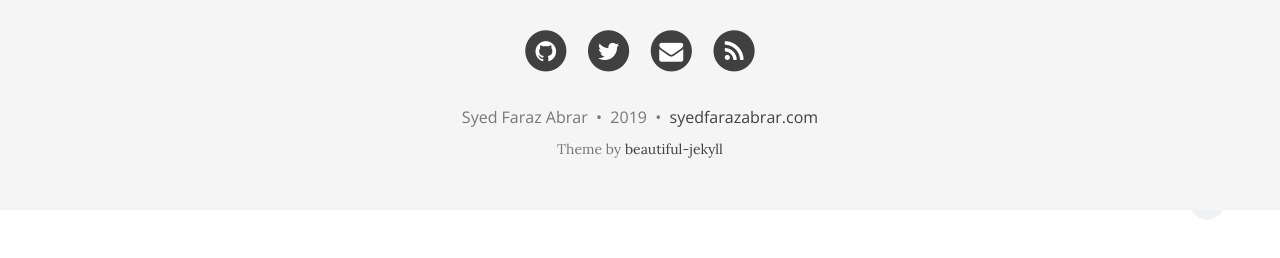
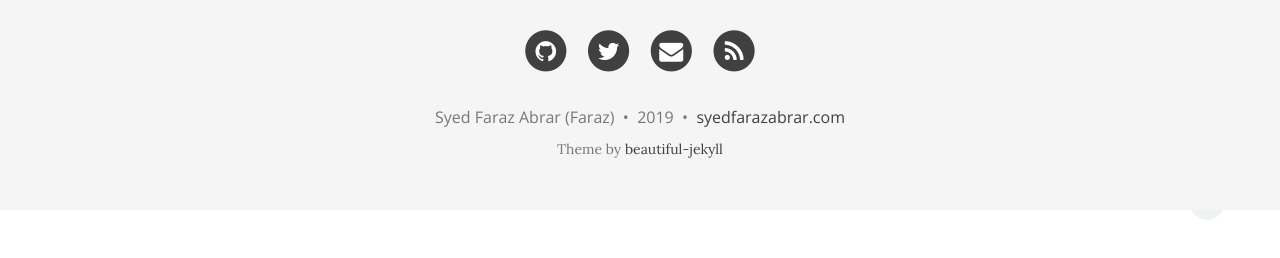
Before and after one commit to farazsth98/farazsth98.github.io, a Jekyll site: the page built from aboutme.md, in a window 1280 px wide. Shown: the part 611-869 px from the top of the page. Built offline with Jekyll 4.4.1, drawn with Linux system fonts in a browser that asks for light colours; nearby versions of some CDN libraries.

Commit message:
Added preferred name

```diff
--- a/_config.yml
+++ b/_config.yml
@@ -35,7 +35,7 @@ avatar: "/images/index-img.jpg"
 # Change all these values or delete the ones you don't want.
 # Important: you must keep the "name" parameter, everything else you can remove
 author:
-  name: Syed Faraz Abrar
+  name: Syed Faraz Abrar (Faraz)
   email: "faraz.abrar9@gmail.com"
   github: farazsth98
   twitter: farazsth98
```
Also changed, not shown: 1 other file.
